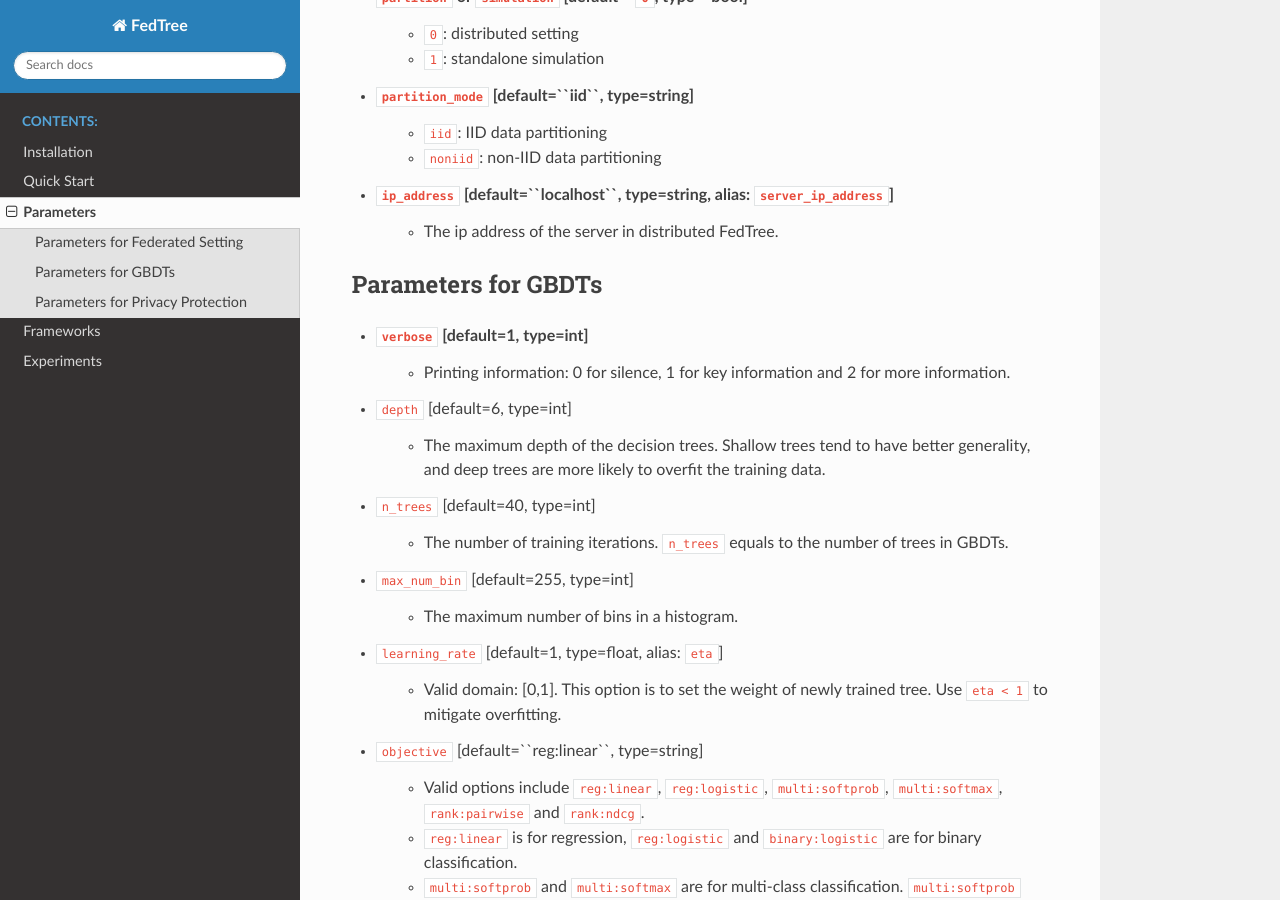
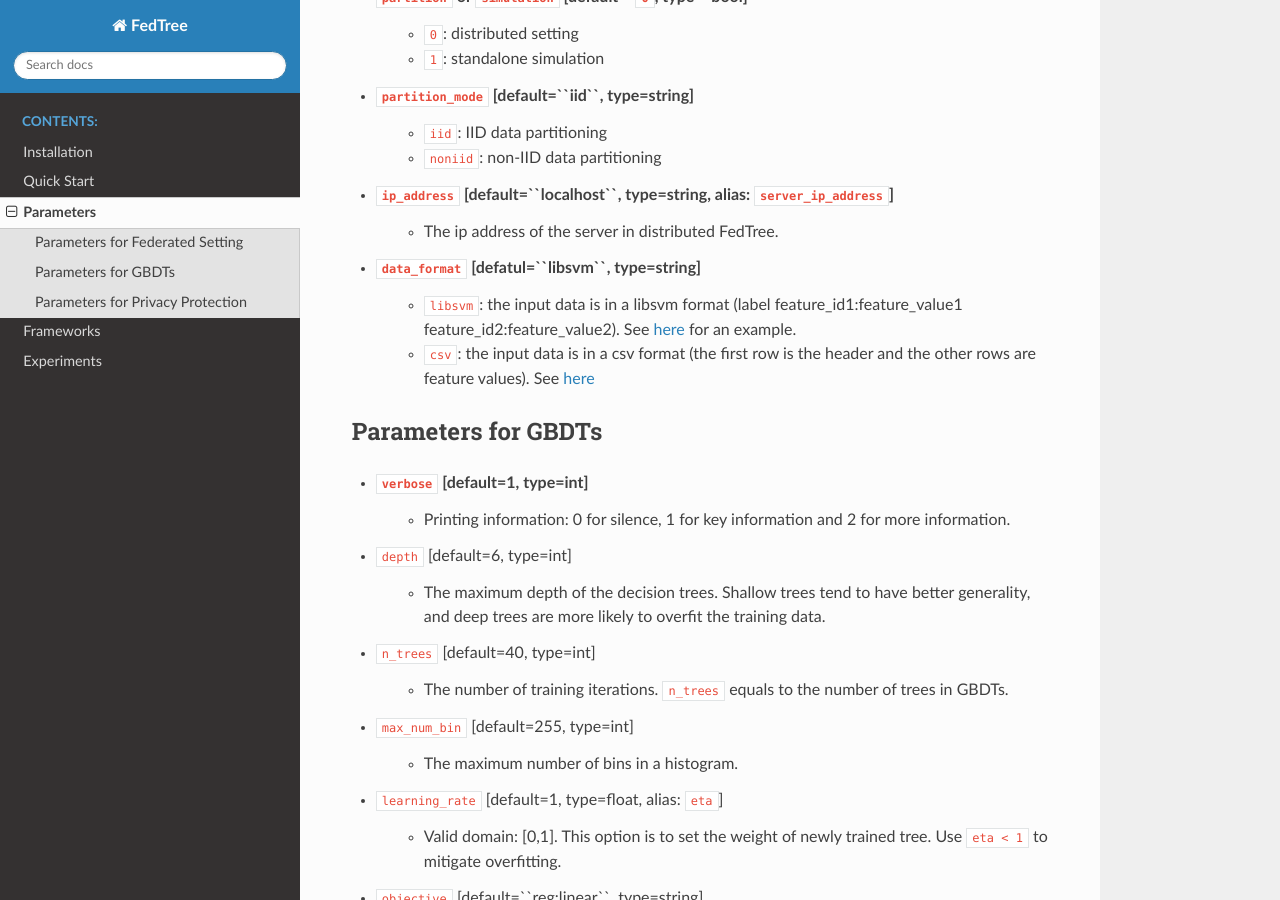
Before and after one commit to Xtra-Computing/FedTree, a Sphinx documentation site: the page built from docs/source/Parameters.rst, in a window 1280 px wide and 900 px high, scrolled down 768 px. Built offline with Sphinx 7.4.7 and the Read the Docs theme 2.0.0, drawn with Linux system fonts in a browser that asks for light colours.

Commit message:
update docs

```diff
--- a/docs/source/Parameters.rst
+++ b/docs/source/Parameters.rst
@@ -35,6 +35,10 @@
 
 * ``ip_address`` [default=``localhost``, type=string, alias: ``server_ip_address``]
     - The ip address of the server in distributed FedTree.
+
+* ``data_format`` [defatul=``libsvm``, type=string]
+    - ``libsvm``: the input data is in a libsvm format (label feature_id1:feature_value1  feature_id2:feature_value2). See `here <https://github.com/Xtra-Computing/FedTree/blob/main/dataset/test_dataset.txt>`_ for an example.
+    - ``csv``: the input data is in a csv format (the first row is the header and the other rows are feature values). See `here <https://github.com/Xtra-Computing/FedTree/blob/main/dataset/credit/credit_vertical_p0_withlabel.csv>`_
 
 Parameters for GBDTs
 --------------------
```
